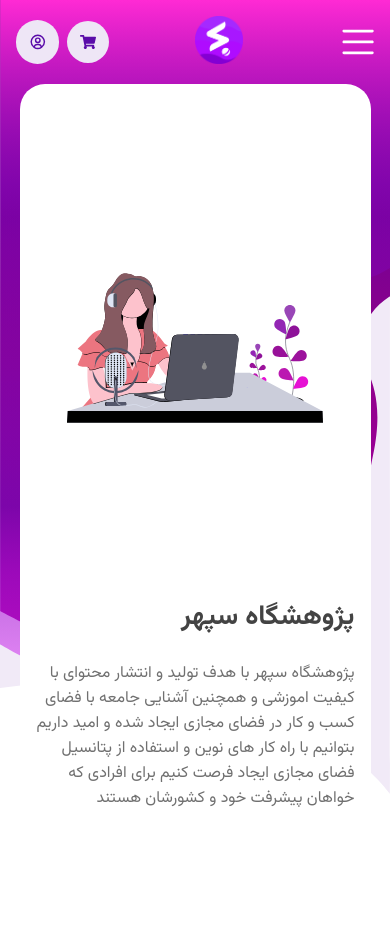
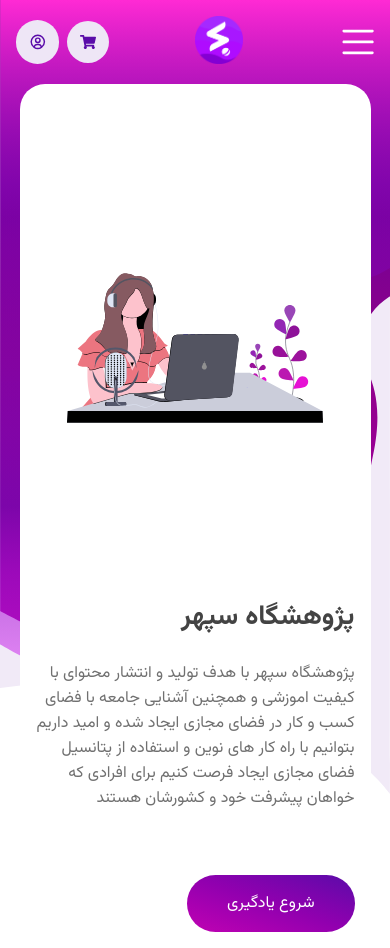
Before and after one commit to alimooo1/Sadrun_Project, a React (Vite) app in the folder sadrun-project/: page / in a window 390 px wide. Before the commit the page ends 844 px from the top, so only its background shows below. Built offline with nearby package versions, Linux system fonts and the light colour scheme.

Commit message:
create responsive container

```diff
--- a/sadrun-project/src/components/LandingPage/LandingPage.module.scss
+++ b/sadrun-project/src/components/LandingPage/LandingPage.module.scss
@@ -7,8 +7,11 @@
 .container {
   position: relative;
   width: 100%;
-  height: 100vh;
+  height:100vh ;
   overflow: hidden;
+  @include max-width(medium){
+    height:100% ;
+  }
 }
 
 .header {
```
